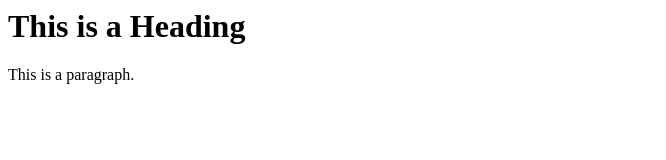
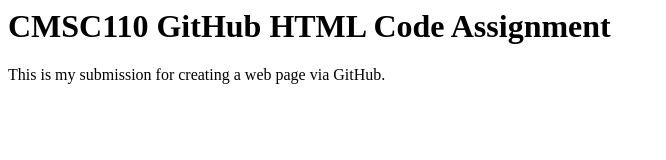
Before and after one commit to mforline/GitHub-Pages, a plain HTML site: page index.html in a window 1280 px wide. Shown: the whole page, without its empty margins (0-666 px from the left). Drawn offline with Linux system fonts and the light colour scheme.

Commit message:
Update index.html

```diff
--- a/index.html
+++ b/index.html
@@ -1,12 +1,12 @@
 <!DOCTYPE html5>
 <html>
 <head>
-<title>Page Title</title>
+<title>GitHub Assignment</title>
 </head>
 <body>
 
-<h1>This is a Heading</h1>
-<p>This is a paragraph.</p>
+<h1>CMSC110 GitHub HTML Code Assignment</h1>
+<p>This is my submission for creating a web page via GitHub.</p>
 
 </body>
 </html>
```
